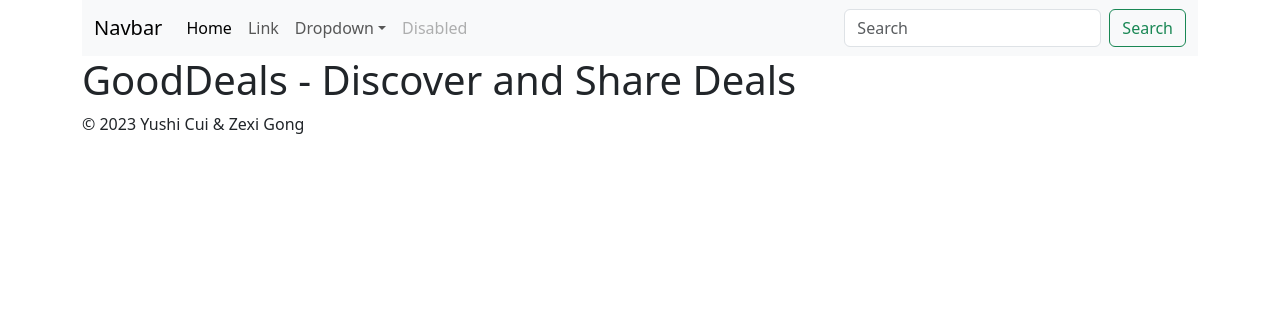
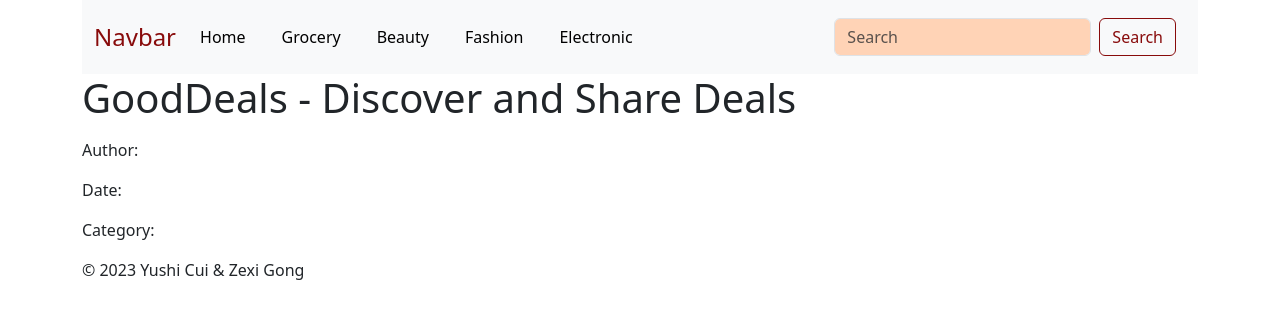
Before and after one commit to ldgze/GoodDeals, a React (Vite) app in the folder front/: page / in a window 1280 px wide. Shown: the top 318 px of the page. Built offline with nearby package versions, Linux system fonts and the light colour scheme; no server answers.

Commit message:
update front, add asset folder, add post component

```diff
--- a/front/src/App.jsx
+++ b/front/src/App.jsx
@@ -2,6 +2,7 @@ import { AppNavBar } from "./layout/AppNavBar";
 import { AppFooter } from "./layout/AppFooter";
 // import { ButtonVote } from "./components/ButtonVote";
 // import { PhotosGallery } from "./components/PhotosGallery";
+import { Post } from "./components/Post";
 import { useState, useEffect } from "react";
 
 import './App.css';
@@ -29,8 +30,7 @@ export default function App() {
     <div>
       <AppNavBar />
       <h1>GoodDeals - Discover and Share Deals</h1>
-
-
+      <Post />
       <AppFooter />
     </div>
   );
--- /dev/null
+++ b/front/src/asset/style/AppNavBar.css
@@ -0,0 +1,49 @@
+/* CSS for AppNavBar component */
+.navbar {
+    background-color: #FFC3A0; /* Rose gold background color */
+    color: #880B0B; /* Rich text color */
+  }
+
+  .navbar-brand {
+    color: #880B0B; /* Rich text color for the brand */
+    font-size: 24px; /* Adjust font size as needed */
+  }
+
+  .nav-link {
+    color: #880B0B; /* Rich text color for navigation links */
+  }
+
+  .nav-link:hover {
+    color: #D64161; /* Hover color for links (lighter rose gold) */
+  }
+
+  .navbar-toggler-icon {
+    background-color: #880B0B; /* Rich color for the toggle icon */
+  }
+
+  .form-control {
+    background-color: #FFD3B6; /* Slightly lighter rose gold for input background */
+    color: #880B0B; /* Rich text color for input */
+  }
+
+  .btn-outline-success {
+    color: #880B0B; /* Rich text color for the search button */
+    border-color: #880B0B; /* Rich border color for the search button */
+  }
+
+  .btn-outline-success:hover {
+    color: #D64161; /* Hover color for the search button (lighter rose gold) */
+    border-color: #D64161; /* Hover border color for the search button */
+  }
+
+  /* You can adjust padding, margins, and other styles as needed */
+
+  /* Example: Increase the spacing between links */
+  .nav-item {
+    margin-right: 20px;
+  }
+
+  /* Example: Add some padding to the form */
+  .d-flex {
+    padding: 10px;
+  }
--- /dev/null
+++ b/front/src/components/Post.jsx
@@ -0,0 +1,17 @@
+import PropTypes from "prop-types";
+// import { Link } from 'react-router-dom';
+
+
+export function Post ({ title, content, author, date, category}) {
+       return (
+      <div className="post">
+        <h2 className="post-title">{title}</h2>
+        <p className="post-content">{content}</p>
+        <div className="post-meta">
+          <p className="post-author">Author: {author}</p>
+          <p className="post-date">Date: {date}</p>
+          <p className="post-category">Category: {category}</p>
+        </div>
+      </div>
+    );
+  };
--- a/front/src/layout/AppNavBar.jsx
+++ b/front/src/layout/AppNavBar.jsx
@@ -1,3 +1,5 @@
+import "../asset/style/AppNavBar.css";
+
 export function AppNavBar() {
   return (
     <nav className="navbar navbar-expand-lg bg-body-tertiary">
@@ -24,44 +26,23 @@ export function AppNavBar() {
               </a>
             </li>
             <li className="nav-item">
-              <a className="nav-link" href="#">
-                Link
+              <a className="nav-link active" aria-current="page" href="#">
+                Grocery
               </a>
             </li>
-            <li className="nav-item dropdown">
-              <a
-                className="nav-link dropdown-toggle"
-                href="#"
-                role="button"
-                data-bs-toggle="dropdown"
-                aria-expanded="false"
-              >
-                Dropdown
+            <li className="nav-item">
+              <a className="nav-link active" aria-current="page" href="#">
+                Beauty
               </a>
-              <ul className="dropdown-menu">
-                <li>
-                  <a className="dropdown-item" href="#">
-                    Action
-                  </a>
-                </li>
-                <li>
-                  <a className="dropdown-item" href="#">
-                    Another action
-                  </a>
-                </li>
-                <li>
-                  <hr className="dropdown-divider" />
-                </li>
-                <li>
-                  <a className="dropdown-item" href="#">
-                    Something else here
-                  </a>
-                </li>
-              </ul>
             </li>
             <li className="nav-item">
-              <a className="nav-link disabled" aria-disabled="true">
-                Disabled
+              <a className="nav-link active" aria-current="page" href="#">
+                Fashion
+              </a>
+            </li>
+            <li className="nav-item">
+              <a className="nav-link active" aria-current="page" href="#">
+                Electronic
               </a>
             </li>
           </ul>
```
Also changed, not shown: front/src/asset/style/Post.css (added).
